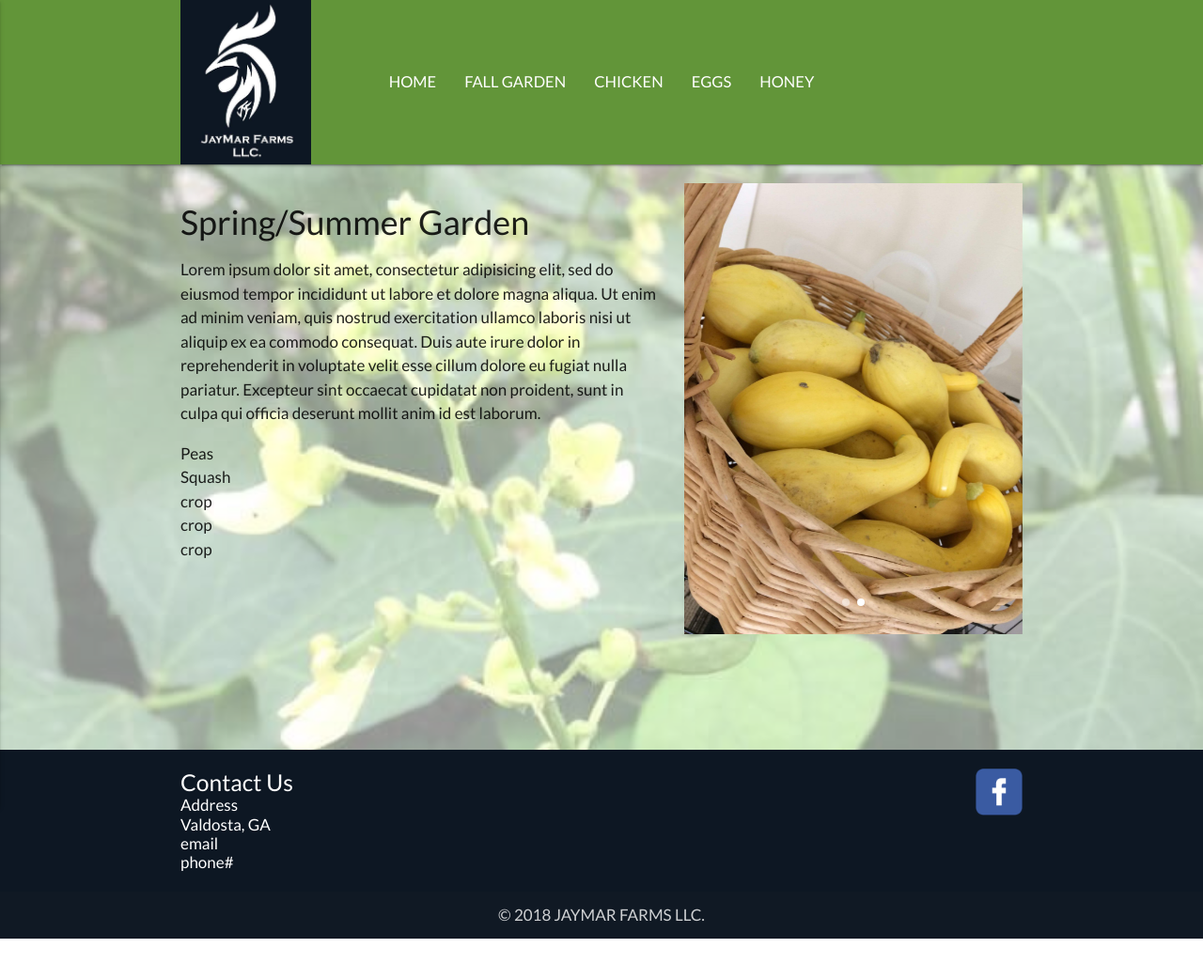
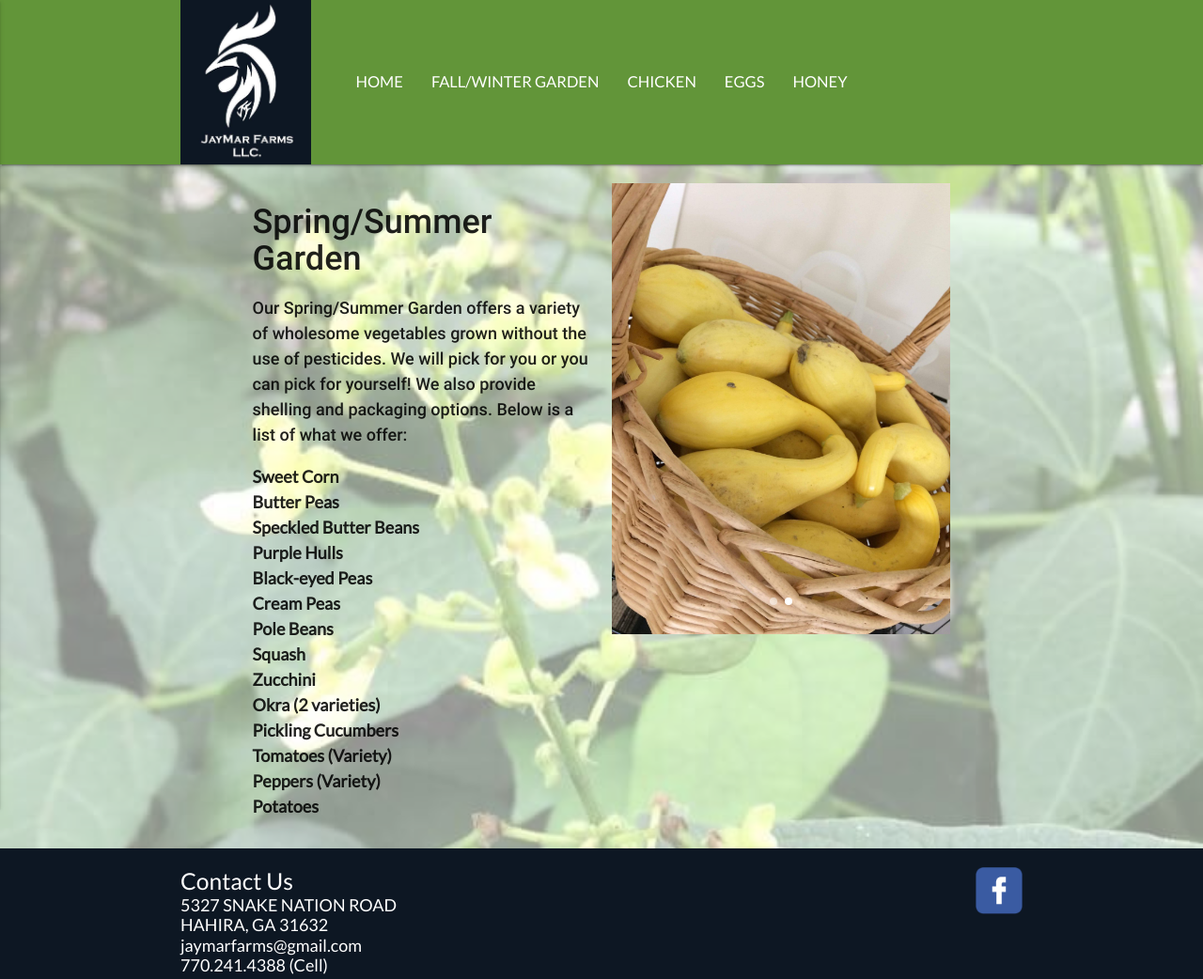
Before and after one commit to mcollins33/jaymarfarms, a plain HTML site: page spring.html in a window 1280 px wide. Shown: the top 1042 px of the page at 94% size. Before the commit the page ends 999 px from the top, so only its background shows below. Drawn offline with nearby package versions, Linux system fonts and the light colour scheme; a web font is replaced by a local one.

Commit message:
update text

```diff
--- a/css/style.css
+++ b/css/style.css
@@ -5,9 +5,8 @@ font-family: 'Lato', sans-serif;*/
 body {
     margin: 0;
     font-family: 'Lato', sans-serif;
-    font-size: 17px;
+    font-size: 18px;
     position: relative;
-
     display: flex;
     min-height: 100vh;
     flex-direction: column;
@@ -43,6 +42,7 @@ main {
 
 #index:before {
     background-image: url(../images/bark.jpg);
+    opacity: 0.4;
 }
 
 #fall:before {
@@ -65,6 +65,7 @@ main {
 
 #chicken:before {
     background-image: url(../images/straw.jpg);
+    opacity: 0.4;
 }
 
 nav {
@@ -82,6 +83,11 @@ li {
     line-height: 175px;
 }
 
+.bold-text {
+    font-family: 'Roboto', sans-serif;
+    font-weight: 500;
+}
+
 
 #logo {
     height: 175px;
@@ -91,8 +97,14 @@ li {
     width: 100%;
 }
 
+.mb-50 {
+    margin-bottom: 50px;
+}
+
 .about {
     text-align: center;
+    font-family: 'Roboto', sans-serif;
+    font-weight: 500;
 }
 
 .about-title {
@@ -126,6 +138,7 @@ li {
 
 .crops {
     line-height: 1.5;
+    font-weight: bold;
 }
 
 .crop-title {
@@ -133,11 +146,10 @@ li {
     text-align: left;
 }
 
-
 @media only screen and (max-width: 768px) {
     nav,
     #logo {
-        height: 100px;
+        height: 150px;
     }
 
     li {
--- a/index.html
+++ b/index.html
@@ -5,8 +5,7 @@
     <title>JAYMAR FARMS</title>
     <link rel="stylesheet" href="https://cdnjs.cloudflare.com/ajax/libs/materialize/0.100.2/css/materialize.min.css">
     <link href="https://fonts.googleapis.com/icon?family=Material+Icons" rel="stylesheet">
-    <link href="https://fonts.googleapis.com/css?family=Halant" rel="stylesheet">
-    <link href="https://fonts.googleapis.com/css?family=Roboto+Slab" rel="stylesheet">
+    <link href="https://fonts.googleapis.com/css?family=Roboto" rel="stylesheet">
     <link href="https://fonts.googleapis.com/css?family=Lato" rel="stylesheet">
     <link href="https://fonts.googleapis.com/css?family=Oleo+Script" rel="stylesheet">
     <meta name="viewport" content="width=device-width, initial-scale=1.0"/>
@@ -20,14 +19,14 @@
                 <a href="index.html" class="brand-logo"><img id="logo" src="./images/logo.JPG" /></a>
                 <a href="#" data-activates="mobile-demo" class="button-collapse"><i class="material-icons">menu</i></a>
                 <ul class="brand-logo center hide-on-med-and-down">
-                    <li><a href="fall.html">FALL GARDEN</a></li>
+                    <li><a href="fall.html">FALL/WINTER GARDEN</a></li>
                     <li><a href="spring.html">SPRING/SUMMER GARDEN</a></li>
                     <li><a href="chicken.html">CHICKEN</a></li>
                     <li><a href="eggs.html">EGGS</a></li>
                     <li><a href="honey.html">HONEY</a></li>
                 </ul>
                 <ul class="side-nav" id="mobile-demo">
-                    <li><a href="fall.html">FALL GARDEN</a></li>
+                    <li><a href="fall.html">FALL/WINTER GARDEN</a></li>
                     <li><a href="spring.html">SPRING/SUMMER GARDEN</a></li>
                     <li><a href="chicken.html">CHICKEN</a></li>
                     <li><a href="eggs.html">EGGS</a></li>
@@ -36,11 +35,13 @@
             </div>
         </div>
     </nav>
-    <div class="container">
+    <div class="container mb-50">
         <img id="farm" src="./images/farm1.jpg" />
         <h3 class="about about-title">About Us</h3>
-        <p class="about">Lorem ipsum dolor sit amet, consectetur adipisicing elit, sed do eiusmod tempor incididunt ut labore et dolore magna aliqua. Ut enim ad minim veniam, quis nostrud exercitation ullamco laboris nisi ut aliquip ex ea commodo consequat. Duis aute irure dolor in reprehenderit in voluptate velit esse cillum dolore eu fugiat nulla pariatur. Excepteur sint occaecat cupidatat non proident, sunt in culpa qui officia deserunt mollit anim id est laborum.
+        <p class="about">We are a small, family farm that started off more as a hobby to provide our family with healthy food choices.  As it has grown, we have decided that we want to provide our friends, neighbors and community with affordable healthy food choices as well. Our gardens are “We pick or you pick.”  We deliver our eggs and chicken or you are more than welcome to come to our house.  We believe that it is important to know where your food comes from. Fresh, from our farm to your family!
         </p>
+        <P class="about">Marnie, Matt and Jay!</P>
+        <br />
         <img id="farm" src="./images/mixcollage1.JPG" />
     </div>
     <footer class="page-footer">
@@ -48,10 +49,10 @@
             <div class="row">
                 <div class="col l6 s6">
                     <h5 class="contact" class="white-text">Contact Us</h5>
-                    <p class="contact">Address</p>
-                    <p class="contact">Valdosta, GA</p>
-                    <p class="contact">email</p>
-                    <p class="contact">phone#</p>
+                    <p class="contact">5327 SNAKE NATION ROAD</p>
+                    <p class="contact">HAHIRA, GA 31632</p>
+                    <p class="contact">jaymarfarms@gmail.com</p>
+                    <p class="contact">770.241.4388 (Cell)</p>
                 </div>
                 <div class="col l6 s6" id="linkposition">
                     <a class="grey-text text-lighten-4" href="https://www.facebook.com/marnie.seber/"><img id="facebook" src="./images/facebook.png" alt="facebook" /></a>
--- a/spring.html
+++ b/spring.html
@@ -21,14 +21,14 @@
                 <a href="#" data-activates="mobile-demo" class="button-collapse"><i class="material-icons">menu</i></a>
                 <ul class="brand-logo center hide-on-med-and-down">
                     <li><a href="index.html">HOME</a></li>
-                    <li><a href="fall.html">FALL GARDEN</a></li>
+                    <li><a href="fall.html">FALL/WINTER GARDEN</a></li>
                     <li><a href="chicken.html">CHICKEN</a></li>
                     <li><a href="eggs.html">EGGS</a></li>
                     <li><a href="honey.html">HONEY</a></li>
                 </ul>
                 <ul class="side-nav" id="mobile-demo">
                     <li><a href="index.html">HOME</a></li>
-                    <li><a href="fall.html">FALL GARDEN</a></li>
+                    <li><a href="fall.html">FALL/WINTER GARDEN</a></li>
                     <li><a href="chicken.html">CHICKEN</a></li>
                     <li><a href="eggs.html">EGGS</a></li>
                     <li><a href="honey.html">HONEY</a></li>
@@ -38,19 +38,28 @@
     </nav>
     <div class="container">
         <div class="row">
-            <div class="col l7 s12">
+            <div class="col l5 offset-l1">
                 <h3 class="about crop-title">Spring/Summer Garden</h3>
-                <p>Lorem ipsum dolor sit amet, consectetur adipisicing elit, sed do eiusmod tempor incididunt ut labore et dolore magna aliqua. Ut enim ad minim veniam, quis nostrud exercitation ullamco laboris nisi ut aliquip ex ea commodo consequat. Duis aute irure dolor in reprehenderit in voluptate velit esse cillum dolore eu fugiat nulla pariatur. Excepteur sint occaecat cupidatat non proident, sunt in culpa qui officia deserunt mollit anim id est laborum.
+                <p class="bold-text">Our Spring/Summer Garden offers a variety of wholesome vegetables grown without the use of pesticides.  We will pick for you or you can pick for yourself!  We also provide shelling and packaging options.  Below is a list of what we offer:
                 </p>
                 <ul>
-                    <li class="crops">Peas</li>
+                    <li class="crops">Sweet Corn</li>
+                    <li class="crops">Butter Peas</li>
+                    <li class="crops">Speckled Butter Beans</li>
+                    <li class="crops">Purple Hulls</li>
+                    <li class="crops">Black-eyed Peas</li>
+                    <li class="crops">Cream Peas</li>
+                    <li class="crops">Pole Beans</li>
                     <li class="crops">Squash</li>
-                    <li class="crops">crop</li>
-                    <li class="crops">crop</li>
-                    <li class="crops">crop</li>
+                    <li class="crops">Zucchini</li>
+                    <li class="crops">Okra (2 varieties)</li>
+                    <li class="crops">Pickling Cucumbers</li>
+                    <li class="crops">Tomatoes  (Variety)</li>
+                    <li class="crops">Peppers (Variety)</li>
+                    <li class="crops">Potatoes</li>
                 </ul>
             </div>
-            <div class="col l5 s12">
+            <div class="col l5 s12 mb-50">
                 <div class="carousel carousel-slider center" data-indicators="true">
                     <div class="carousel-item">
                         <img id="farm" src="./images/peas1.JPG" />
@@ -67,10 +76,10 @@
             <div class="row">
                 <div class="col l6 s6">
                     <h5 class="contact" class="white-text">Contact Us</h5>
-                    <p class="contact">Address</p>
-                    <p class="contact">Valdosta, GA</p>
-                    <p class="contact">email</p>
-                    <p class="contact">phone#</p>
+                    <p class="contact">5327 SNAKE NATION ROAD</p>
+                    <p class="contact">HAHIRA, GA 31632</p>
+                    <p class="contact">jaymarfarms@gmail.com</p>
+                    <p class="contact">770.241.4388 (Cell)</p>
                 </div>
                 <div class="col l6 s6" id="linkposition">
                     <a class="grey-text text-lighten-4" href="https://www.facebook.com/marnie.seber/"><img id="facebook" src="./images/facebook.png" alt="facebook" /></a>
```
Also changed, not shown: chicken.html (+9 -9 lines), eggs.html (+9 -9 lines), fall.html (+8 -15 lines), honey.html (+9 -9 lines).
